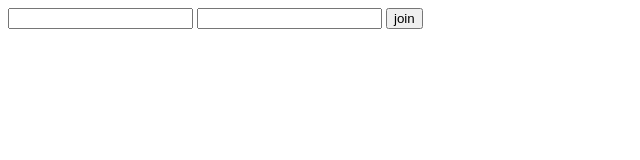
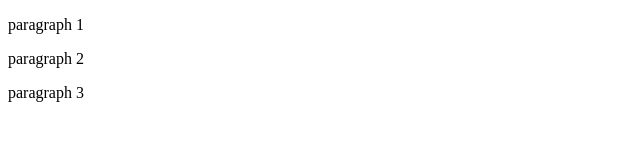
Before and after one commit to SANGEETHA9S/learnzhub, a plain HTML site: page js dom/index.html in a window 1280 px wide. Shown: the whole page, without its empty margins (0-640 px from the left). Drawn offline with Linux system fonts and the light colour scheme.

Commit message:
second commit

```diff
--- a/js dom/index.html
+++ b/js dom/index.html
@@ -6,10 +6,8 @@
     <title>Document</title>
 </head>
 <body>
-    <input type="text"  id="Firstname">
-    <input type="text"  id="Lastname">
-    <button id="joinBtn">join</button>
-<div id="result"></div>
-    <script src="main.js"></script>
+    <p id="paragraph1">paragraph 1</p>
+    <p>paragraph 2</p>
+    <p>paragraph 3</p>
 </body>
 </html>
--- a/js dom/main.js
+++ /dev/null
@@ -1,3 +0,0 @@
-document.getElementById('joinBtn').addEventListener('click', function () {
-    console.log(document.getElementById('Firstname').value + document.getElementById('Lastname').value)
-})
```
